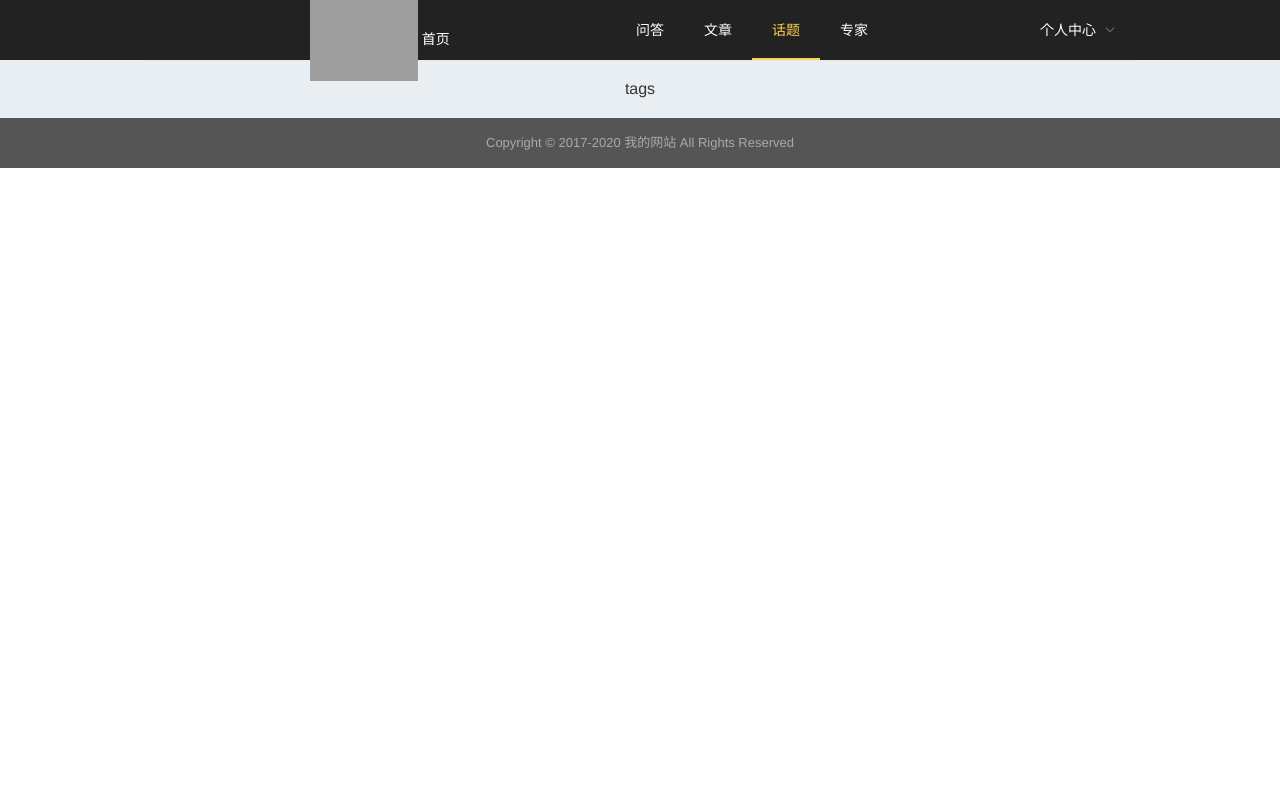
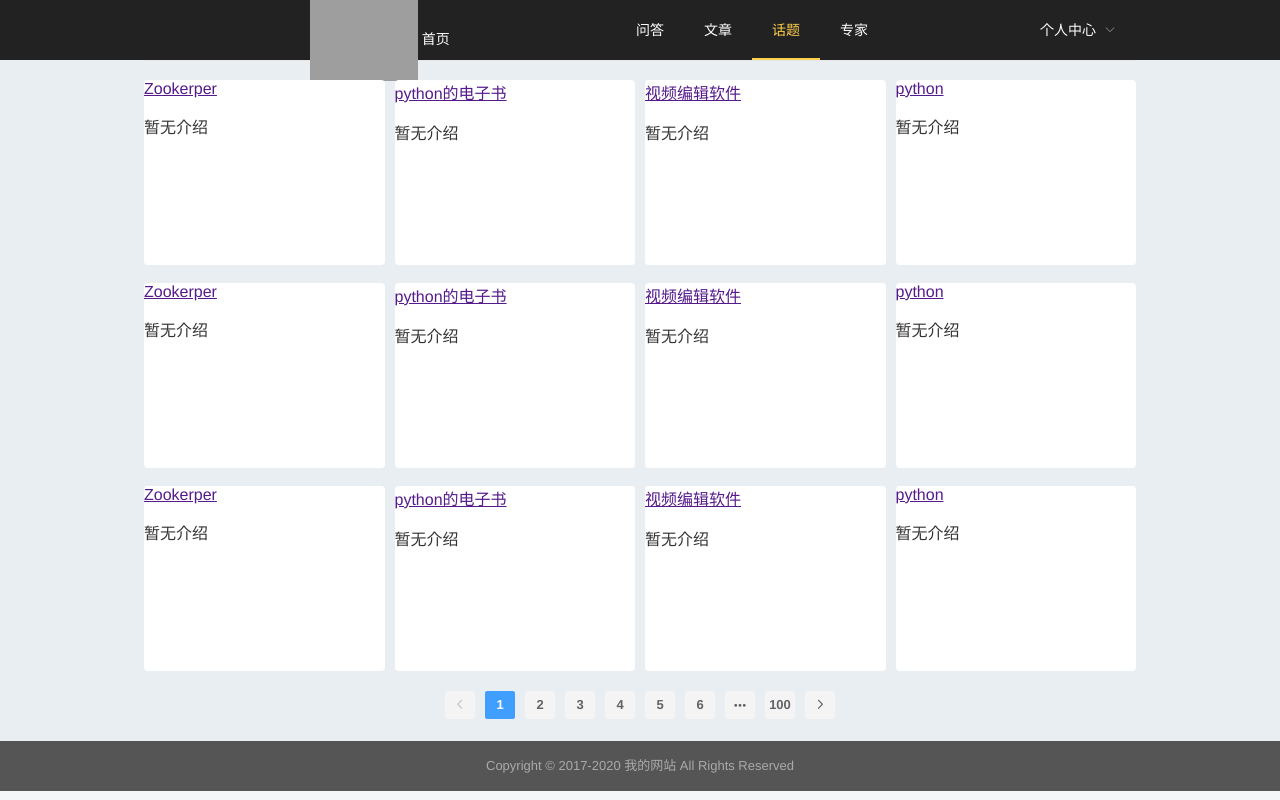
Before and after one commit to lxldemon/qpc, a Vue app: page /tags in a window 1280 px wide. Built offline with nearby package versions, Linux system fonts and the light colour scheme; grey boxes are pictures that could not be loaded.

Commit message:
tags 话题增加

```diff
--- a/package.json
+++ b/package.json
@@ -9,7 +9,7 @@
   "dependencies": {
     "core-js": "^3.6.5",
     "element-ui": "^2.15.3",
-    "swiper": "^5.4.5",
+    "swiper": "^6.7.5",
     "vue": "^2.6.11",
     "vue-awesome-swiper": "^4.1.1",
     "vue-router": "^3.2.0",
--- a/src/App.vue
+++ b/src/App.vue
@@ -26,6 +26,7 @@
 body {
     margin: 0;
     padding: 0;
+    background: #f4f6f8;
 }
 #app {
   font-family: Avenir, Helvetica, Arial, sans-serif;
@@ -55,4 +56,23 @@ body {
     text-align: center;
     line-height: 50px;
 }
+::-webkit-scrollbar
+{
+    width: 5px;
+}
+
+/*定义滚动条轨道 内阴影+圆角*/
+::-webkit-scrollbar-track
+{
+    border-radius: 10px;
+    background-color: rgba(0,0,0,0.1);
+}
+
+/*定义滑块 内阴影+圆角*/
+::-webkit-scrollbar-thumb
+{
+    border-radius: 10px;
+    -webkit-box-shadow: inset 0 0 6px rgba(0,0,0,.3);
+    background-color: rgba(0,0,0,0.1);
+}
 </style>
--- a/src/components/HomeExpertsComponent.vue
+++ b/src/components/HomeExpertsComponent.vue
@@ -29,7 +29,7 @@
 
 <script>
 import { Swiper, SwiperSlide } from "vue-awesome-swiper";
-import "swiper/css/swiper.css";
+import "swiper/swiper-bundle.min.css";
 export default {
   components: {
     Swiper,
--- a/src/views/Tags.vue
+++ b/src/views/Tags.vue
@@ -1,6 +1,67 @@
 <template>
-    <div>
-        tags
+    <div class="tags">
+        <el-row :gutter="10">
+            <el-col :span='6'><div class="grid-content bg-purple">
+                <a href="">Zookerper</a>
+                <p>暂无介绍</p>
+            </div></el-col>
+            <el-col :span='6'><div class="grid-content bg-purple-light">
+                <a href="">python的电子书</a>
+                <p>暂无介绍</p>
+            </div></el-col>
+            <el-col :span='6'><div class="grid-content bg-purple">
+                <a href="">视频编辑软件</a>
+                <p>暂无介绍</p>
+            </div></el-col>
+            <el-col :span='6'><div class="grid-content bg-purple-light">
+                <a href="">python</a>
+                <p>暂无介绍</p>
+            </div></el-col>
+        </el-row>
+        <br>
+        <el-row :gutter="10">
+            <el-col :span='6'><div class="grid-content bg-purple">
+                <a href="">Zookerper</a>
+                <p>暂无介绍</p>
+            </div></el-col>
+            <el-col :span='6'><div class="grid-content bg-purple-light">
+                <a href="">python的电子书</a>
+                <p>暂无介绍</p>
+            </div></el-col>
+            <el-col :span='6'><div class="grid-content bg-purple">
+                <a href="">视频编辑软件</a>
+                <p>暂无介绍</p>
+            </div></el-col>
+            <el-col :span='6'><div class="grid-content bg-purple-light">
+                <a href="">python</a>
+                <p>暂无介绍</p>
+            </div></el-col>
+        </el-row>
+        <br>
+        <el-row :gutter="10">
+            <el-col :span='6'><div class="grid-content bg-purple">
+                <a href="">Zookerper</a>
+                <p>暂无介绍</p>
+            </div></el-col>
+            <el-col :span='6'><div class="grid-content bg-purple-light">
+                <a href="">python的电子书</a>
+                <p>暂无介绍</p>
+            </div></el-col>
+            <el-col :span='6'><div class="grid-content bg-purple">
+                <a href="">视频编辑软件</a>
+                <p>暂无介绍</p>
+            </div></el-col>
+            <el-col :span='6'><div class="grid-content bg-purple-light">
+                <a href="">python</a>
+                <p>暂无介绍</p>
+            </div></el-col>
+        </el-row>
+        <br>
+        <el-pagination
+                background="true"
+                layout="prev, pager, next"
+                :total="1000">
+        </el-pagination>
     </div>
 </template>
 
@@ -11,5 +72,43 @@
 </script>
 
 <style scoped>
+    .tags{
+        margin: 0 auto;
+        width: 80%;
+    }
+    .item {
+        padding: 18px 0;
+    }
 
+    .box-card {
+        width: 480px;
+    }
+    .el-col {
+        border-radius: 4px;
+
+    }
+    .bg-purple-dark {
+        background: #99a9bf;
+    }
+    .bg-purple {
+        background: #d3dce6;
+    }
+    .bg-purple-light {
+        background: #e5e9f2;
+    }
+    .grid-content {
+        border-radius: 4px;
+        min-height: 36px;
+        background: #fff;
+        height: 185px;
+        text-align: left;
+    }
+    .el-pagination.is-background .el-pager li:not(.disabled) {
+        background-color: #fff;
+
+    }
+    .el-pagination.is-background .el-pager li:not(.disabled).active {
+        background-color: #2c3e50;
+    color: #fff;
+    }
 </style>
```
Also changed, not shown: 1 other file (tests, documents, lock files or other folders).
